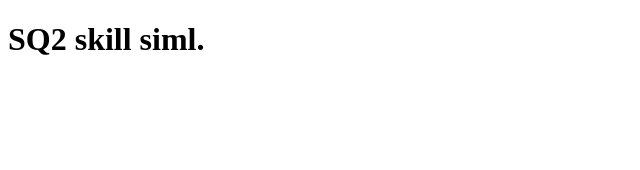
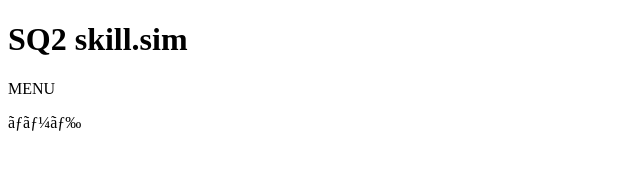
Before and after one commit to goldeagle-pro/goldeagle-pro.github.io, a plain HTML site: page SQ2.html in a window 1280 px wide. Shown: the whole page, without its empty margins (0-640 px from the left). Drawn offline with Linux system fonts and the light colour scheme.

Commit message:
Update SQ2.html

```diff
--- a/SQ2.html
+++ b/SQ2.html
@@ -3,8 +3,16 @@
     <Head>
         <meta charset="uft-8">
         <title>SQ2SS</title>
+        <meta name="viewport" content="width=device-width, initial-scale=1.0, minimum-scale=1.0, maximum-scale=1.0, user-scalable=no">
     </Head>
     <body>
-<h1>SQ2 skill siml.</h1>
+        <div canvas="container">
+            <!--ここにページのコンテンツ内容-->
+            <h1>SQ2 skill.sim</h1>
+            <div class="sb-open-left">MENU</div>
+        </div>
+        <div off-canvas="sb-left left push">
+            <!--ここに右からスライドしてくるコンテンツ内容-->
+            <p>ロード</p>
+        </div>
     </body>
-</html>
```
